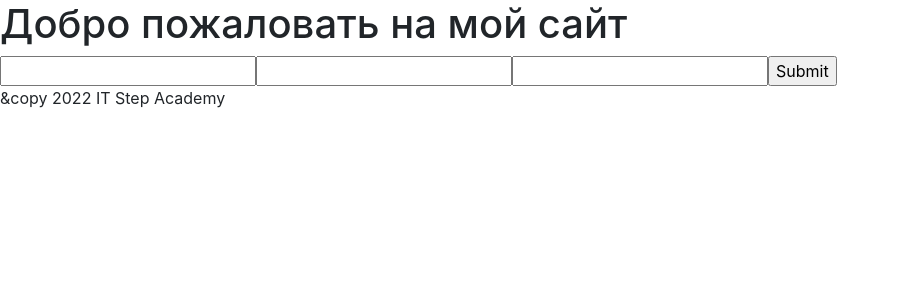
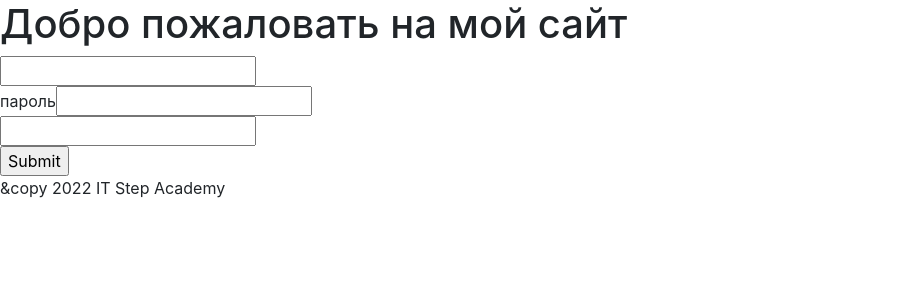
Before and after one commit to ninydev/f12, a React (Create React App) app in the folder 24_first_react/: page / in a window 1280 px wide. Shown: the top 300 px of the page, without its empty margins (0-900 px from the left). Built offline with nearby package versions, Linux system fonts and the light colour scheme.

Commit message:
Raact Forms

```diff
--- a/24_first_react/src/components/Forms/Auth/FormSignUp.js
+++ b/24_first_react/src/components/Forms/Auth/FormSignUp.js
@@ -6,12 +6,72 @@ import NinyInputSubmit from "../../UI/Forms/Inputs/NinyInputSubmit";
 
 // Создание компонента (тут будет меняться только название)
 class FormSignUp extends React.Component {
+
+    constructor(props) {
+        super(props);
+        this.state = {
+            isValid: true,
+            err: [],
+            p: '',
+            cp: ''
+        }
+    }
+
+    onPasswordChange(ev){
+        let oldState = this.state;
+        oldState.p = ev.target.value;
+        this.setState(oldState);
+        this.validate()
+    }
+
+    onPasswordConfirmChange(ev){
+        let oldState = this.state;
+        oldState.cp = ev.target.value;
+        this.setState(oldState);
+        this.validate()
+    }
+
+    validate(){
+        let err = []
+        if (this.state.p !== this.state.cp) {
+            err.push('Пароли на совпадают')
+        }
+
+        let oldState = this.state;
+        if(err.length > 0) {
+            oldState.isValid = false
+        } else {
+            oldState.isValid = true
+        }
+        oldState.err = err
+        this.setState(oldState)
+        console.log(err)
+    }
+
+
+
     render() {
+
+        let err = ''
+        if(!this.state.isValid) {
+            err = (
+                <ul>
+                    { this.state.err.map( e => {
+                        return (
+                            <li> {e} </li>
+                        )
+                    })}
+                </ul>
+            )
+        }
+
+
         return(
             <>
                 <NinyInputEmail></NinyInputEmail>
-                <NinyInputPassword></NinyInputPassword>
-                <NinyInputPassword></NinyInputPassword>
+                <NinyInputPassword label="пароль" onChange={this.onPasswordChange.bind(this)}></NinyInputPassword>
+                <NinyInputPassword onChange={this.onPasswordConfirmChange.bind(this)}></NinyInputPassword>
+                {err}
                 <NinyInputSubmit></NinyInputSubmit>
             </>
         )
--- a/24_first_react/src/components/UI/Forms/Inputs/NinyInputEmail.js
+++ b/24_first_react/src/components/UI/Forms/Inputs/NinyInputEmail.js
@@ -5,9 +5,9 @@ import React from "react";
 class NinyInputEmail extends React.Component {
     render(){
         return (
-            <>
+            <div>
                 <input type="email"/>
-            </>
+            </div>
         )
     }
 }
--- a/24_first_react/src/components/UI/Forms/Inputs/NinyInputLogin.js
+++ b/24_first_react/src/components/UI/Forms/Inputs/NinyInputLogin.js
@@ -5,9 +5,9 @@ import React from "react";
 class NinyInputLogin extends React.Component {
     render(){
         return (
-            <>
+            <div>
                 <input type="text"/>
-            </>
+            </div>
         )
     }
 }
--- a/24_first_react/src/components/UI/Forms/Inputs/NinyInputPassword.js
+++ b/24_first_react/src/components/UI/Forms/Inputs/NinyInputPassword.js
@@ -9,6 +9,13 @@ class NinyInputPassword extends React.Component {
         this.state = {
             isValid: true,
             err: []
+        }
+    }
+
+    onChange(ev){
+        this.checkValid(ev) // Моя внутренняя проверка
+        if(this.props.onChange) {    // Если родитель назначил еще свою обработку onChange
+            this.props.onChange(ev)  // то передать управление и ему
         }
     }
 
@@ -45,6 +52,7 @@ class NinyInputPassword extends React.Component {
         }
         oldState.err = err
         this.setState(oldState)
+        console.log(err)
     }
 
 
@@ -54,22 +62,29 @@ class NinyInputPassword extends React.Component {
         let err = ''
         if(!this.state.isValid) {
             err = (
-                <p> Есть ошибки </p>
-                // <ul>
-                //     { this.state.err.map( e => {
-                //       <li key={Date.now()}> {e} </li>
-                //     })}
-                // </ul>
+                <ul>
+                    { this.state.err.map( e => {
+                        return (
+                        <li> {e} </li>
+                        )
+                    })}
+                </ul>
             )
         }
 
-        console.log(err)
+        let label = ''
+
+        if (this.props.label){
+            label = (<label>{this.props.label}</label>)
+        }
+
 
         return (
-            <>
-                <input type="password" onKeyDown={this.checkValid.bind(this)}/>
+            <div>
+                {label}
+                <input type="password" onChange={this.onChange.bind(this)}/>
                 {err}
-            </>
+            </div>
         )
     }
 }
--- a/24_first_react/src/components/UI/Forms/Inputs/NinyInputSubmit.js
+++ b/24_first_react/src/components/UI/Forms/Inputs/NinyInputSubmit.js
@@ -5,9 +5,9 @@ import React from "react";
 class NinyInputSubmit extends React.Component {
     render(){
         return (
-            <>
+            <div>
                 <input type="submit"/>
-            </>
+            </div>
         )
     }
 }
```
